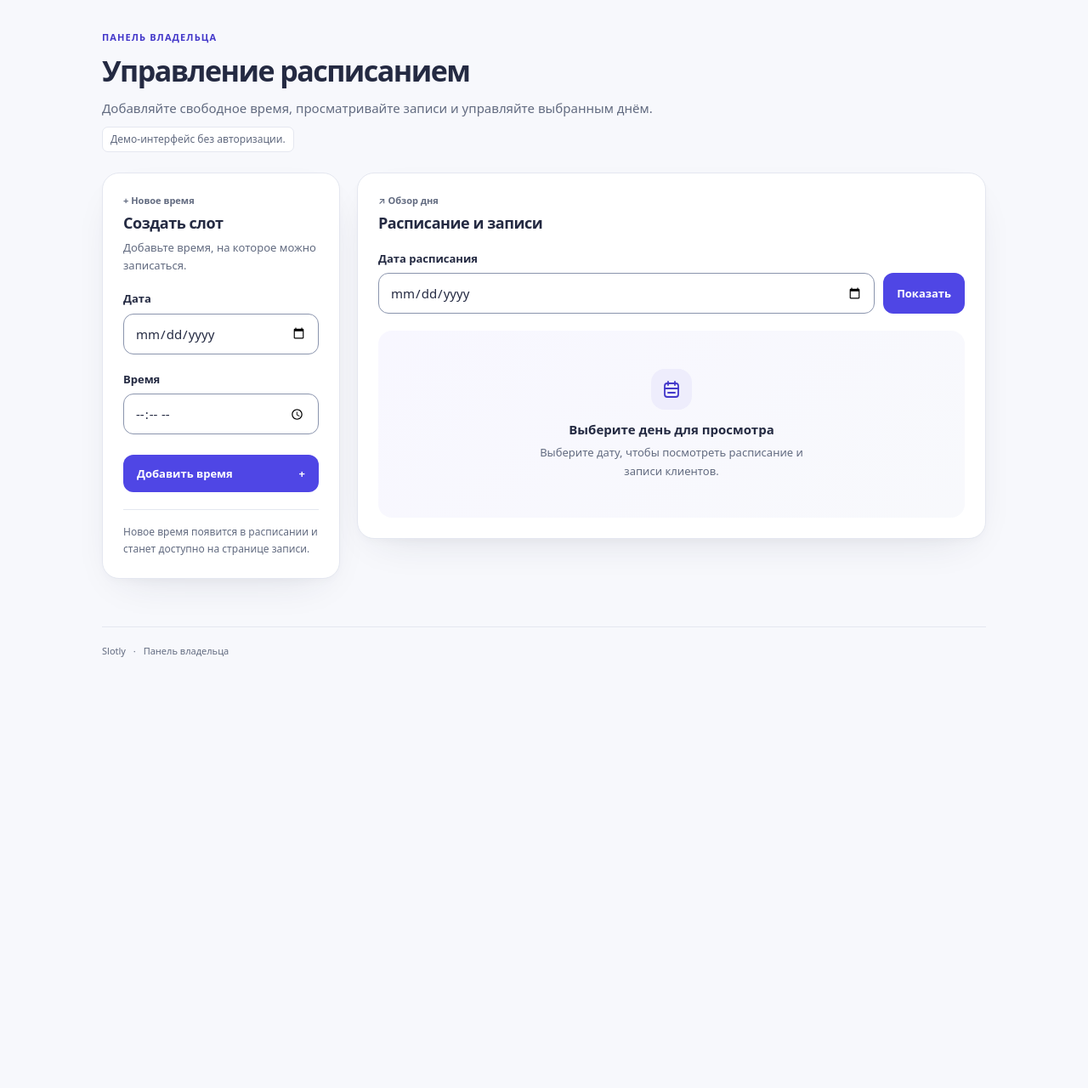
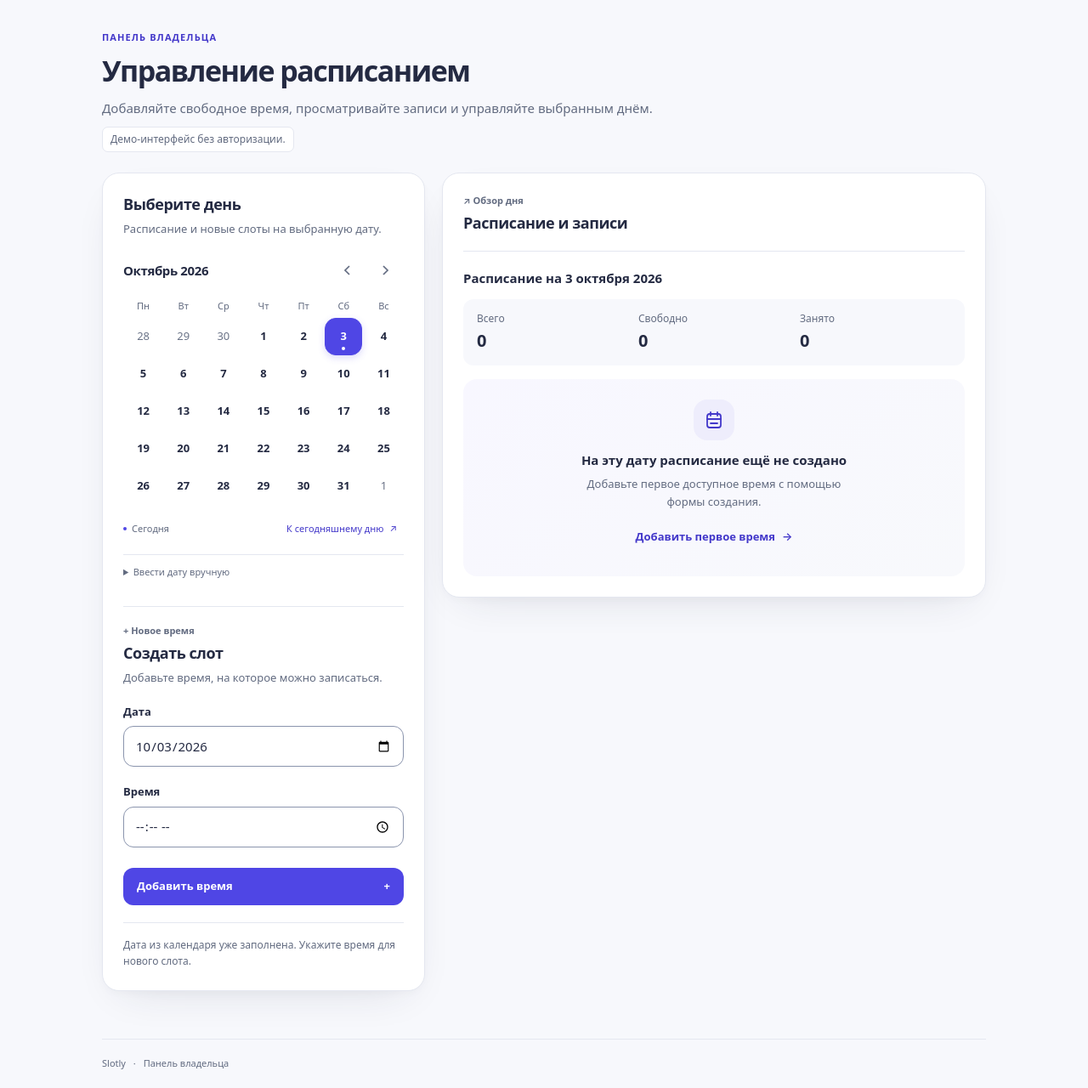
Before and after one commit to vahrus/slot-booking, a FastAPI app: page /admin in a window 1280 px wide. Shown: the part 76-1356 px from the top of the page at 85% size. Before the commit the page ends 849 px from the top, so only its background shows below. Run offline with FastAPI, Linux system fonts and the light colour scheme.

Commit message:
feat: unify public and admin calendar

```diff
--- a/app/calendar_view.py
+++ b/app/calendar_view.py
@@ -18,6 +18,7 @@ def booking_calendar(
     requested_month: str | None = None,
     *,
     today: date | None = None,
+    base_url: str = "/",
 ) -> dict[str, object]:
     """Build Monday-first weeks and GET links, preserving the selected date."""
     today = today if today is not None else local_today()
@@ -35,7 +36,7 @@ def booking_calendar(
         parameters = {"month": f"{year:04d}-{month:02d}"}
         if selected:
             parameters["date"] = selected.isoformat()
-        return "/?" + urlencode(parameters)
+        return base_url + "?" + urlencode(parameters)
 
     previous = (
         (first.year, first.month - 1) if first.month > 1
@@ -58,7 +59,8 @@ def booking_calendar(
         "label": f"{_MONTH_NAMES[first.month - 1]} {first.year}",
         "weeks": [days[index:index + 7] for index in range(0, len(days), 7)],
         "today": today,
-        "today_url": "/?" + urlencode({"date": today.isoformat()}),
+        "base_url": base_url,
+        "today_url": base_url + "?" + urlencode({"date": today.isoformat()}),
         "previous_url": month_url(*previous) if previous[0] >= 1 else None,
         "next_url": month_url(*following) if following[0] <= 9999 else None,
     }
--- a/app/routers/admin.py
+++ b/app/routers/admin.py
@@ -9,6 +9,7 @@ from fastapi.templating import Jinja2Templates
 from pydantic import ValidationError
 from sqlalchemy.orm import Session
 
+from app.calendar_view import booking_calendar
 from app.database.database import get_db
 from app.routers.public import format_ru_date
 from app.schemas.slot import SlotCreate
@@ -18,6 +19,7 @@ from app.services.slots import (
     get_slots_by_date,
 )
 from app.static_assets import stylesheet_version
+from app.timezone import local_today
 
 
 TEMPLATES_DIR = Path(__file__).resolve().parents[1] / "templates"
@@ -25,6 +27,7 @@ TEMPLATES_DIR = Path(__file__).resolve().parents[1] / "templates"
 router = APIRouter(prefix="/admin")
 templates = Jinja2Templates(directory=TEMPLATES_DIR)
 templates.env.globals["stylesheet_version"] = stylesheet_version
+templates.env.globals["booking_calendar"] = booking_calendar
 
 
 def _parse_date(value: str | None) -> datetime.date | None:
@@ -84,7 +87,7 @@ async def admin_page(
     error: str | None = None,
 ) -> HTMLResponse:
     """Show slot creation controls and the schedule for one date."""
-    selected_date = _parse_date(date_query)
+    selected_date = _parse_date(date_query) if date_query else local_today()
     error_message: str | None = None
     success_message: str | None = None
 
@@ -113,7 +116,7 @@ async def admin_page(
         context=_admin_context(
             session,
             selected_date,
-            date_value=date_query or "",
+            date_value=date_query or selected_date.isoformat(),
             success_message=success_message,
             error_message=error_message,
             filter_error=bool(date_query and selected_date is None),
--- a/app/static/style.css
+++ b/app/static/style.css
@@ -940,13 +940,22 @@ button:active, .button-link:active {
 }
 .admin-workspace {
   display: grid;
-  grid-template-columns: 280px minmax(0, 1fr);
+  grid-template-columns: 380px minmax(0, 1fr);
   gap: 20px;
   align-items: start;
 }
 .admin-create-panel, .admin-schedule-panel {
   padding: 24px;
   border-radius: 20px;
+}
+.admin-create-section {
+  margin-top: 16px;
+  padding-top: 20px;
+  border-top: 1px solid var(--border);
+}
+.calendar-fallback .admin-date-form {
+  margin-top: 8px;
+  padding-bottom: 12px;
 }
 .admin-create-form, .admin-date-form {
   margin-top: 20px;
--- /dev/null
+++ b/app/templates/_calendar.html
@@ -0,0 +1,52 @@
+{% macro inline_calendar(calendar, selected_date) %}
+<div class="calendar">
+  <nav class="calendar-navigation" aria-label="Месяцы календаря">
+    <h3 id="calendar-month">{{ calendar.label }}</h3>
+    <div class="calendar-arrows">
+      {% if calendar.previous_url %}
+        <a href="{{ calendar.previous_url }}" class="calendar-arrow" aria-label="Предыдущий месяц">
+          <svg viewBox="0 0 20 20" fill="none" stroke="currentColor" stroke-width="1.7" aria-hidden="true"><path d="m12 5-5 5 5 5"/></svg>
+        </a>
+      {% else %}
+        <span class="calendar-arrow calendar-arrow--disabled" aria-disabled="true" aria-label="Предыдущий месяц недоступен">‹</span>
+      {% endif %}
+      {% if calendar.next_url %}
+        <a href="{{ calendar.next_url }}" class="calendar-arrow" aria-label="Следующий месяц">
+          <svg viewBox="0 0 20 20" fill="none" stroke="currentColor" stroke-width="1.7" aria-hidden="true"><path d="m8 5 5 5-5 5"/></svg>
+        </a>
+      {% else %}
+        <span class="calendar-arrow calendar-arrow--disabled" aria-disabled="true" aria-label="Следующий месяц недоступен">›</span>
+      {% endif %}
+    </div>
+  </nav>
+  <table class="calendar-grid" aria-labelledby="calendar-month">
+    <thead>
+      <tr>{% for short, full in [('Пн', 'Понедельник'), ('Вт', 'Вторник'), ('Ср', 'Среда'), ('Чт', 'Четверг'), ('Пт', 'Пятница'), ('Сб', 'Суббота'), ('Вс', 'Воскресенье')] %}<th scope="col" abbr="{{ full }}">{{ short }}</th>{% endfor %}</tr>
+    </thead>
+    <tbody>
+      {% for week in calendar.weeks %}
+        <tr>
+          {% for day in week %}
+            <td>
+              {% if day %}
+                <a href="{{ calendar.base_url }}?date={{ day.isoformat() }}"
+                   class="calendar-day{% if day.month != calendar.month %} calendar-day--outside{% endif %}{% if day == calendar.today %} calendar-day--today{% endif %}{% if day == selected_date %} calendar-day--selected{% endif %}"
+                   aria-label="{{ day.strftime('%d.%m.%Y') }}{% if day == calendar.today %}, сегодня{% endif %}{% if day == selected_date %}, выбрано{% endif %}"
+                   {% if day == selected_date %}aria-current="date"{% endif %}>
+                  {{ day.day }}{% if day == calendar.today %}<span class="calendar-today-dot" aria-hidden="true"></span>{% endif %}
+                </a>
+              {% else %}
+                <span class="calendar-day calendar-day--disabled" aria-hidden="true">—</span>
+              {% endif %}
+            </td>
+          {% endfor %}
+        </tr>
+      {% endfor %}
+    </tbody>
+  </table>
+  <div class="calendar-footer">
+    <span class="calendar-today-key"><span aria-hidden="true"></span>Сегодня</span>
+    <a class="calendar-today-link" href="{{ calendar.today_url }}">К сегодняшнему дню <span aria-hidden="true">↗</span></a>
+  </div>
+</div>
+{% endmacro %}
--- a/app/templates/admin.html
+++ b/app/templates/admin.html
@@ -1,5 +1,6 @@
 {% extends "base.html" %}
 {% from "_components.html" import state_icon %}
+{% from "_calendar.html" import inline_calendar %}
 {% block title %}Управление расписанием — Slotly{% endblock %}
 {% block description %}Панель владельца расписания Slotly.{% endblock %}
 {% block body_class %}admin-page{% endblock %}
@@ -9,6 +10,7 @@
 {% endblock %}
 {% block footer %}Slotly <span aria-hidden="true">·</span> Панель владельца{% endblock %}
 {% block content %}
+  {% set calendar = booking_calendar(selected_date, request.query_params.get("month"), base_url="/admin") %}
   <section class="admin-intro" aria-labelledby="page-title">
     <p class="public-eyebrow">Панель владельца</p>
     <h1 id="page-title">Управление расписанием</h1>
@@ -24,7 +26,26 @@
   {% endif %}
 
   <div class="admin-workspace">
-    <section class="public-panel admin-create-panel" aria-labelledby="create-heading">
+    <section class="public-panel admin-create-panel" aria-labelledby="admin-calendar-heading">
+      <div class="admin-calendar-heading">
+        <h2 id="admin-calendar-heading">Выберите день</h2>
+        <p class="helper-text">Расписание и новые слоты на выбранную дату.</p>
+      </div>
+      {{ inline_calendar(calendar, selected_date) }}
+      <details class="calendar-fallback"{% if filter_error %} open{% endif %}>
+        <summary>Ввести дату вручную</summary>
+        <form class="admin-date-form" action="/admin" method="get">
+          <label for="admin-schedule-date">Дата расписания</label>
+          <div class="form-row">
+            <input
+              id="admin-schedule-date" name="date" type="date" value="{{ date_value }}" required
+              {% if filter_error %}aria-invalid="true" aria-describedby="admin-feedback"{% endif %}
+            >
+            <button type="submit">Показать</button>
+          </div>
+        </form>
+      </details>
+      <section class="admin-create-section" aria-labelledby="create-heading">
         <p class="step-caption"><span aria-hidden="true">+</span> Новое время</p>
         <h2 id="create-heading">Создать слот</h2>
         <p id="create-help" class="helper-text">Добавьте время, на которое можно записаться.</p>
@@ -48,22 +69,13 @@
           </div>
           <button type="submit">Добавить время <span aria-hidden="true">+</span></button>
         </form>
-      <p class="admin-create-note">Новое время появится в расписании и станет доступно на странице записи.</p>
+        <p class="admin-create-note">Дата из календаря уже заполнена. Укажите время для нового слота.</p>
+      </section>
     </section>
 
     <section class="public-panel admin-schedule-panel" aria-labelledby="admin-schedule-heading">
       <p class="step-caption"><span aria-hidden="true">↗</span> Обзор дня</p>
       <h2 id="admin-schedule-heading">Расписание и записи</h2>
-      <form class="admin-date-form" action="/admin" method="get">
-        <label for="admin-schedule-date">Дата расписания</label>
-        <div class="form-row">
-          <input
-            id="admin-schedule-date" name="date" type="date" value="{{ date_value }}" required
-            {% if filter_error %}aria-invalid="true" aria-describedby="admin-feedback"{% endif %}
-          >
-          <button type="submit">Показать</button>
-        </div>
-      </form>
 
       {% if selected_date %}
         <section class="admin-day" aria-labelledby="selected-date-heading">
```
Also changed, not shown: app/templates/index.html (+2 -50 lines), tests/test_admin_calendar.py (added, +177 -0 lines), tests/test_admin_ui.py (+5 -3 lines). Lines whose indentation alone changed are shown as unchanged.
